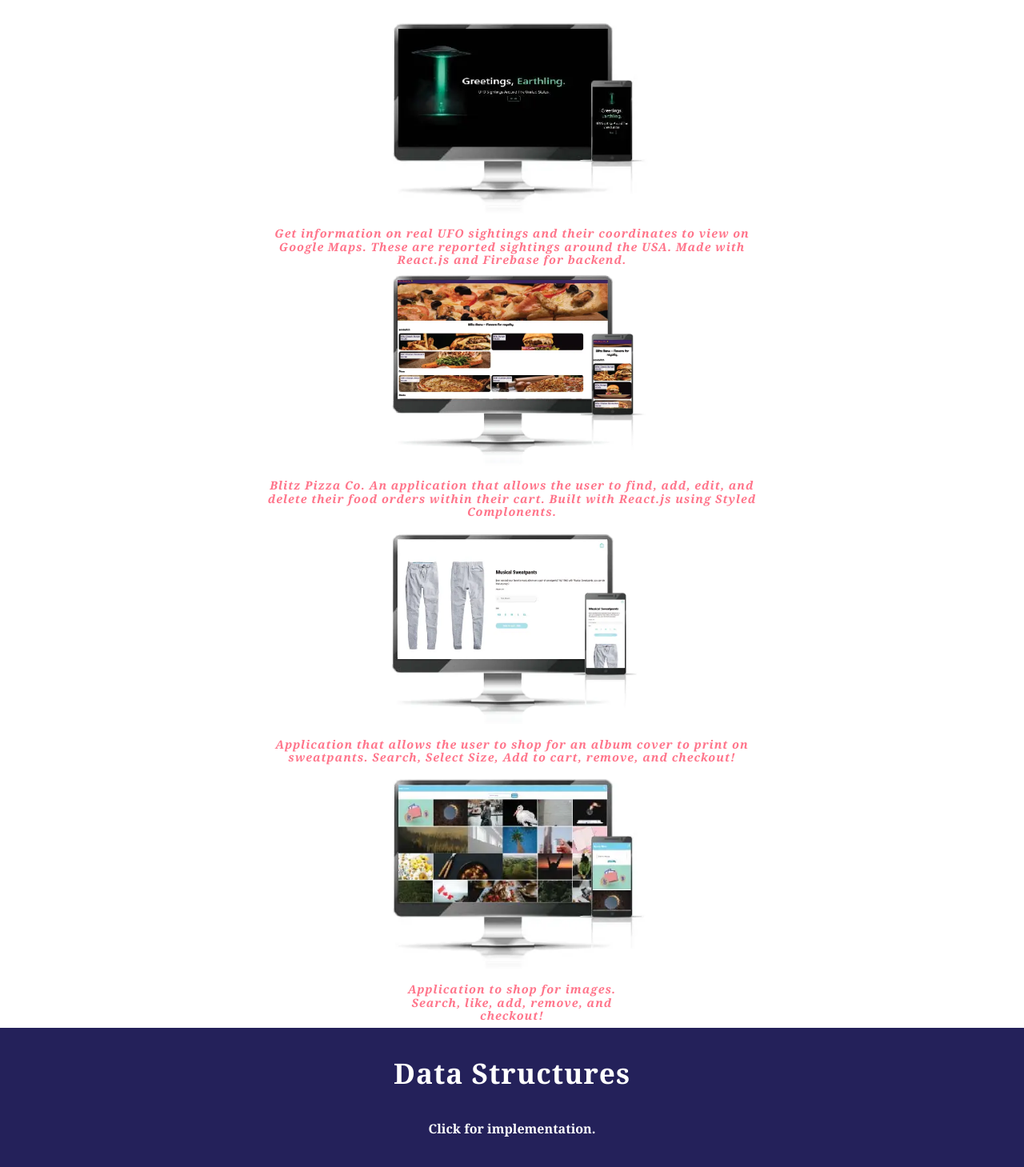
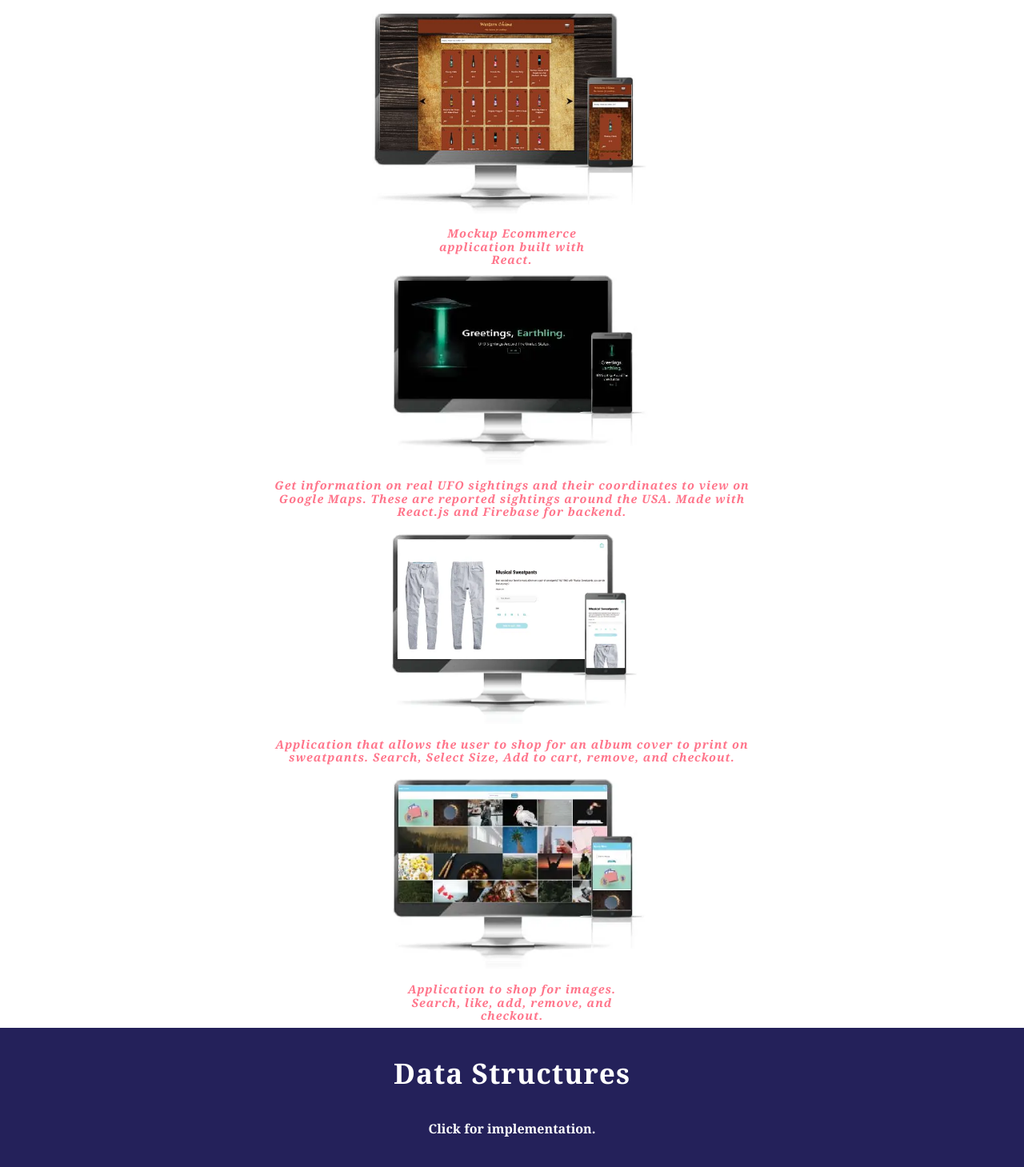
Before and after one commit to stetsonharding/devportfolio, a React (Create React App) app: page / in a window 1280 px wide. Shown: the part 2592-4051 px from the top of the page at 80% size. Built offline with nearby package versions, Linux system fonts and the light colour scheme.

Commit message:
Added Western Chime Project

```diff
--- a/src/RecentProjectData/RecentProjectData.js
+++ b/src/RecentProjectData/RecentProjectData.js
@@ -2,13 +2,21 @@
 import ufoSightings from "../assets/recentProjects/ufoSightings.webp";
 //import ValleyLawnPros from "../assets/recentProjects/valleyLawnPros.webp";
 import MusicalSweatpants from "../assets/recentProjects/MusicalSweatpants.webp";
-import ReactPizzaOrders from "../assets/recentProjects/PizzaOrdersReact.webp";
+//import ReactPizzaOrders from "../assets/recentProjects/PizzaOrdersReact.webp";
+import WesternChime from "../assets/recentProjects/WesternChime.JPG";
 
 import ImageShop from "../assets/recentProjects/imageShop.webp";
 
 export const RecentProjectData = [
   {
     id: 1,
+    Imgsrc: WesternChime,
+    Imgalt: "Western Chime.",
+    description: "Mockup Ecommerce application built with React.",
+    href: "http://westernchime.com/",
+  },
+  {
+    id: 2,
     Imgsrc: ufoSightings,
     Imgalt: "UFO Sightings Project.",
     description:
@@ -16,19 +24,11 @@ export const RecentProjectData = [
     href: "https://stetsonharding.github.io/ufoSightings/#/",
   },
   {
-    id: 2,
-    Imgsrc: ReactPizzaOrders,
-    Imgalt: "Blitz Pizza Orders.",
-    description:
-      "Blitz Pizza Co. An application that allows the user to find, add, edit, and delete their food orders within their cart. Built with React.js using Styled Complonents.",
-    href: "https://stetsonharding.github.io/react-pizza-orders/",
-  },
-  {
     id: 3,
     Imgsrc: MusicalSweatpants,
     Imgalt: "Musical Sweatpants Project.",
     description:
-      "Application that allows the user to shop for an album cover to print on sweatpants. Search, Select Size, Add to cart, remove, and checkout!",
+      "Application that allows the user to shop for an album cover to print on sweatpants. Search, Select Size, Add to cart, remove, and checkout.",
     href: "https://stetsonharding.github.io/musical-sweatpants/",
   },
   {
@@ -36,7 +36,7 @@ export const RecentProjectData = [
     Imgsrc: ImageShop,
     Imgalt: "Image Shop Project.",
     description:
-      "Application to shop for images. Search, like, add, remove, and checkout!",
+      "Application to shop for images. Search, like, add, remove, and checkout.",
     href: "https://stetsonharding.github.io/imageShopApp/#/",
   },
 ];
```
Also changed, not shown: src/assets/recentProjects/WesternChime.JPG (added).
